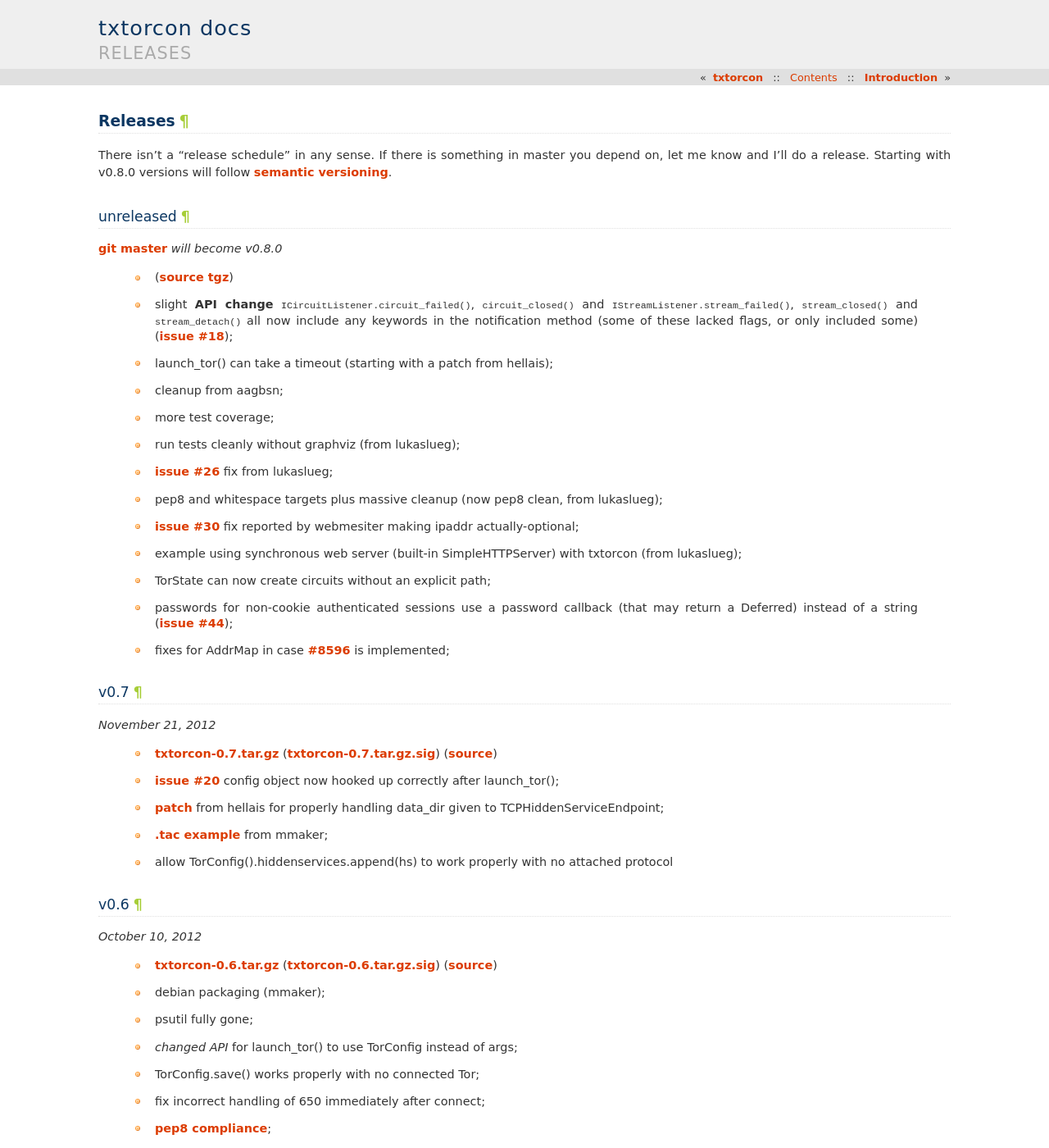
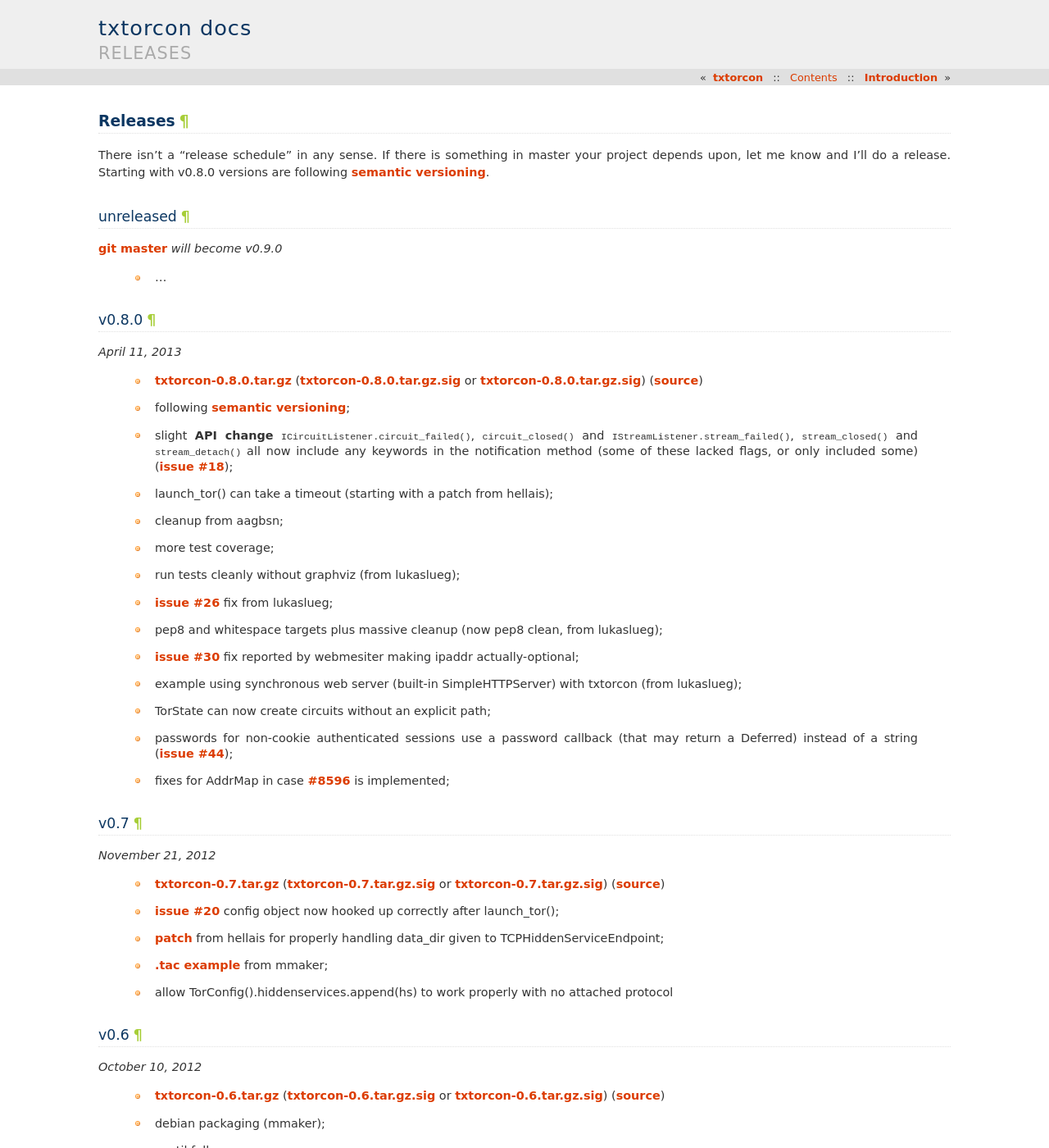
Before and after one commit to meejah/txtorcon, a Sphinx documentation site: the page built from docs/releases.rst, in a window 1280 px wide and 1400 px high. Shown: the whole window at 82% size. Built offline with Sphinx 7.4.7, drawn with Linux system fonts in a browser that asks for light colours.

Commit message:
documentation/download updates for 0.8.0

```diff
--- a/docs/releases.rst
+++ b/docs/releases.rst
@@ -2,15 +2,24 @@
 ========
 
 There isn't a "release schedule" in any sense. If there is something
-in master you depend on, let me know and I'll do a release. Starting
-with v0.8.0 versions will follow `semantic versioning <http://semver.org/>`_.
+in master your project depends upon, let me know and I'll do a
+release. Starting with v0.8.0 versions are following `semantic
+versioning <http://semver.org/>`_.
 
 unreleased
 ----------
 
-`git master <https://github.com/meejah/txtorcon>`_ *will become v0.8.0*
+`git master <https://github.com/meejah/txtorcon>`_ *will become v0.9.0*
 
- * (`source tgz <https://github.com/meejah/txtorcon/tarball/master>`_)
+ * ...
+
+v0.8.0
+----------
+
+*April 11, 2013*
+
+ * `txtorcon-0.8.0.tar.gz <https://timaq4ygg2iegci7.onion/txtorcon-0.8.0.tar.gz>`_ (`txtorcon-0.8.0.tar.gz.sig <https://timaq4ygg2iegci7.onion/txtorcon-0.8.0.tar.gz.sig>`_ or `txtorcon-0.8.0.tar.gz.sig <https://github.com/meejah/txtorcon/blob/master/signatues/txtorcon-0.8.0.tar.gz.sig?raw=true>`_) (`source <https://github.com/meejah/txtorcon/tarball/v0.8.0>`_)
+ * following `semantic versioning <http://semver.org/>`_;
  * slight **API change** :meth:`.ICircuitListener.circuit_failed`, :meth:`~.ICircuitListener.circuit_closed` and :meth:`.IStreamListener.stream_failed`, :meth:`~.IStreamListener.stream_closed` and :meth:`~.IStreamListener.stream_detach` all now include any keywords in the notification method (some of these lacked flags, or only included some) (`issue #18 <https://github.com/meejah/txtorcon/issues/18>`_);
  * launch_tor() can take a timeout (starting with a patch from hellais);
  * cleanup from aagbsn;
@@ -29,7 +38,7 @@
 
 *November 21, 2012*
 
- * `txtorcon-0.7.tar.gz <https://timaq4ygg2iegci7.onion/txtorcon-0.7.tar.gz>`_ (`txtorcon-0.7.tar.gz.sig <https://timaq4ygg2iegci7.onion/txtorcon-0.7.tar.gz.sig>`_) (`source <https://github.com/meejah/txtorcon/tarball/v0.7>`_)
+ * `txtorcon-0.7.tar.gz <https://timaq4ygg2iegci7.onion/txtorcon-0.7.tar.gz>`_ (`txtorcon-0.7.tar.gz.sig <https://timaq4ygg2iegci7.onion/txtorcon-0.7.tar.gz.sig>`_ or `txtorcon-0.7.tar.gz.sig <https://github.com/meejah/txtorcon/blob/master/signatues/txtorcon-0.7.tar.gz.sig?raw=true>`_) (`source <https://github.com/meejah/txtorcon/tarball/v0.7>`_)
  * `issue #20 <https://github.com/meejah/txtorcon/issues/20>`_ config object now hooked up correctly after launch_tor();
  * `patch <https://github.com/meejah/txtorcon/pull/22>`_ from hellais for properly handling data_dir given to TCPHiddenServiceEndpoint;
  * `.tac example <https://github.com/meejah/txtorcon/pull/19>`_ from mmaker;
@@ -40,7 +49,7 @@
 
 *October 10, 2012*
 
- * `txtorcon-0.6.tar.gz <https://timaq4ygg2iegci7.onion/txtorcon-0.6.tar.gz>`_ (`txtorcon-0.6.tar.gz.sig <https://timaq4ygg2iegci7.onion/txtorcon-0.6.tar.gz.sig>`_) (`source <https://github.com/meejah/txtorcon/tarball/v0.6>`_)
+ * `txtorcon-0.6.tar.gz <https://timaq4ygg2iegci7.onion/txtorcon-0.6.tar.gz>`_ (`txtorcon-0.6.tar.gz.sig <https://timaq4ygg2iegci7.onion/txtorcon-0.6.tar.gz.sig>`_ or `txtorcon-0.6.tar.gz.sig <https://github.com/meejah/txtorcon/blob/master/signatues/txtorcon-0.6.tar.gz.sig?raw=true>`_) (`source <https://github.com/meejah/txtorcon/tarball/v0.6>`_)
  * debian packaging (mmaker);
  * psutil fully gone;
  * *changed API* for launch_tor() to use TorConfig instead of args;
```
